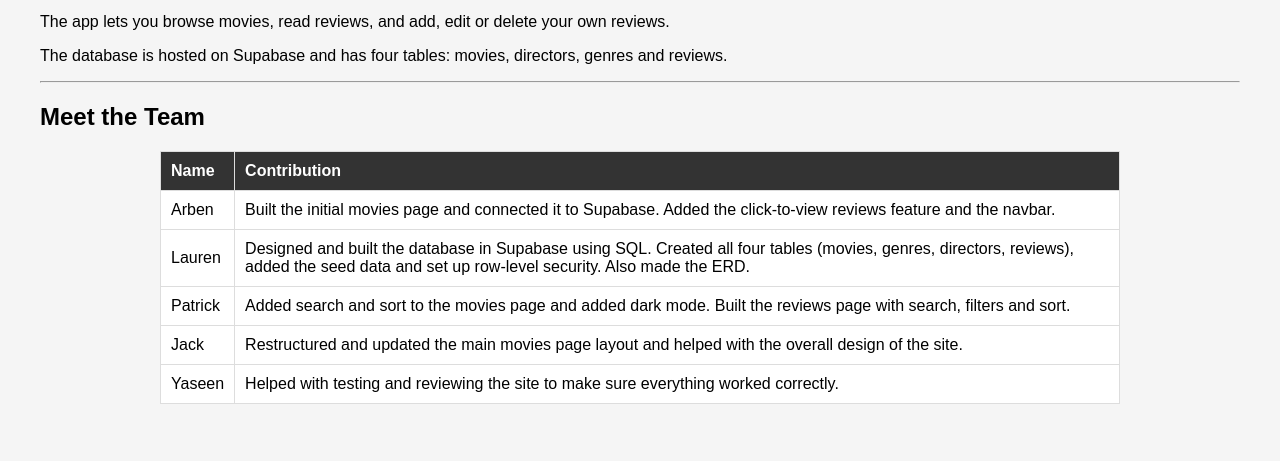
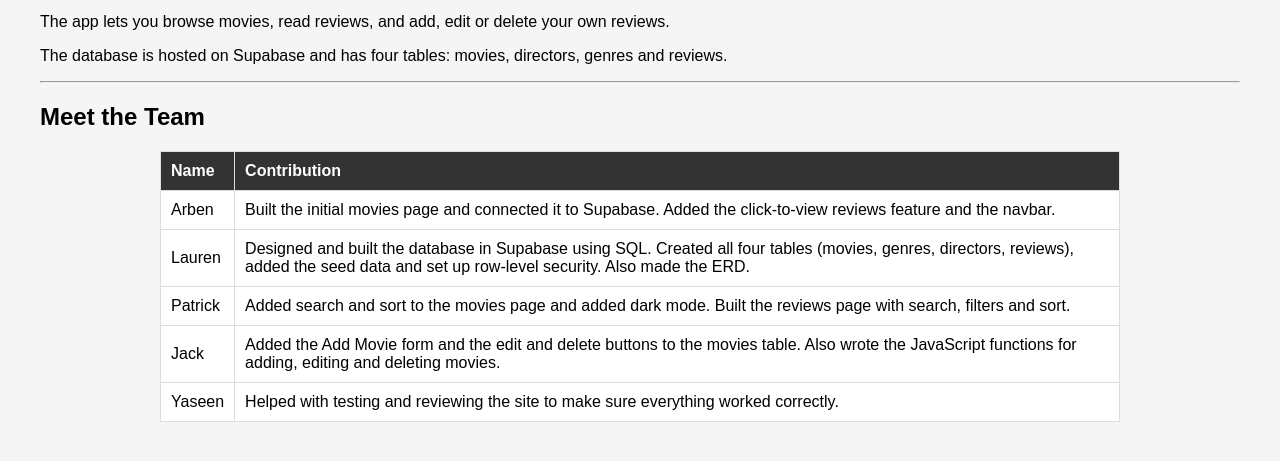
Before and after one commit to laurie105/Web-User-CA-Group-12, a plain HTML site: page about.html in a window 1280 px wide. Shown: the part 179-640 px from the top of the page. Drawn offline with Linux system fonts and the light colour scheme.

Commit message:
Update about.html

```diff
--- a/about.html
+++ b/about.html
@@ -46,7 +46,7 @@
     </tr>
     <tr>
       <td>Jack</td>
-      <td>Restructured and updated the main movies page layout and helped with the overall design of the site.</td>
+      <td>Added the Add Movie form and the edit and delete buttons to the movies table. Also wrote the JavaScript functions for adding, editing and deleting movies.</td>
     </tr>
     <tr>
       <td>Yaseen</td>
```
